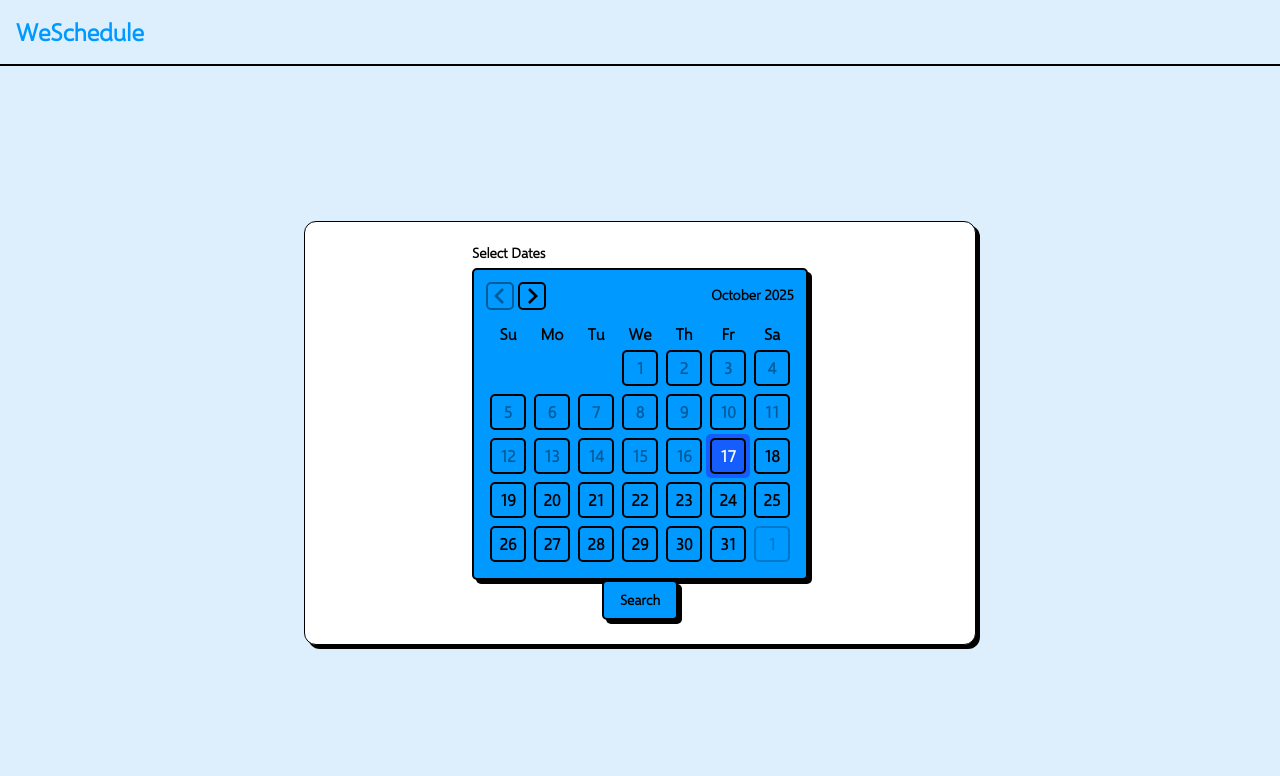
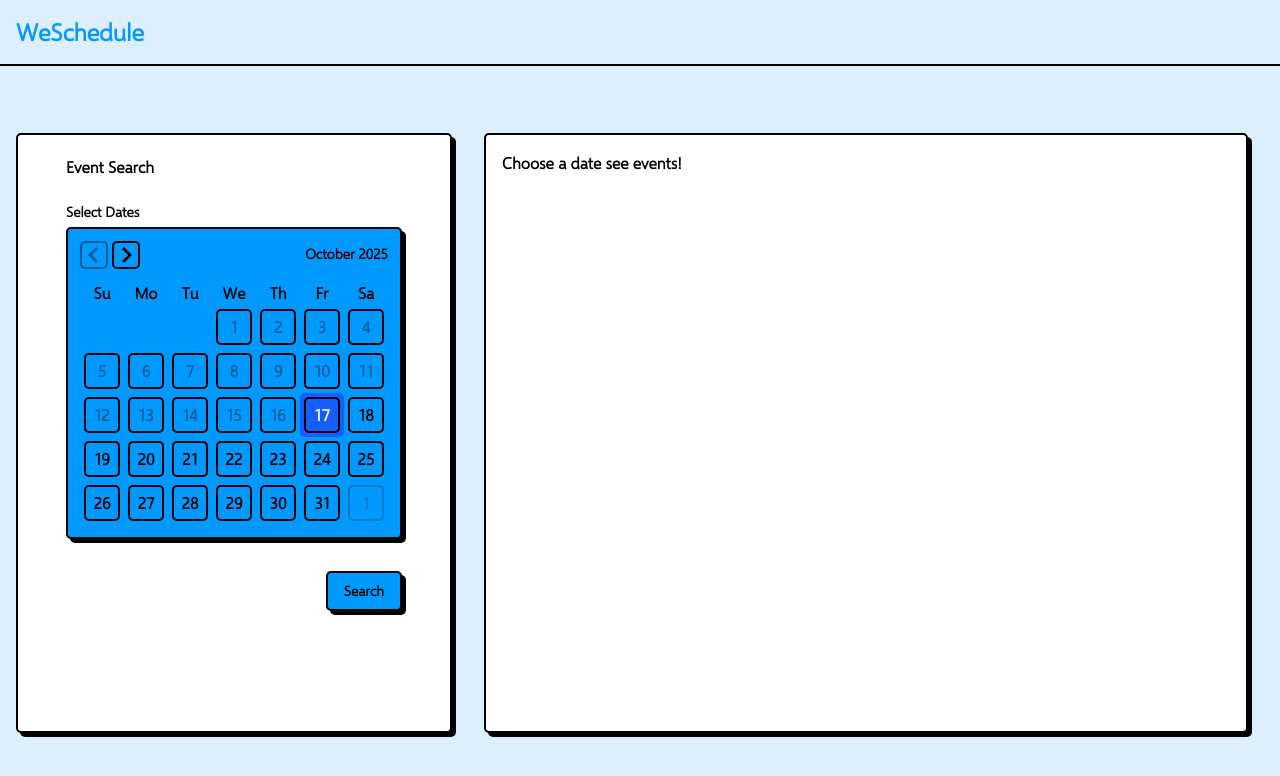
Before and after one commit to SidmoGoesBrrr/weschedule, a Next.js app: page /events in a window 1280 px wide. Shown: the top 776 px of the page. Built offline with nearby package versions, Linux system fonts and the light colour scheme.

Commit message:
made ui look nicer, added link button to availability page for user-created events

```diff
--- a/app/events/page.tsx
+++ b/app/events/page.tsx
@@ -15,10 +15,13 @@ export default function ViewEvents() {
     const search = (dates: string[]) => {
         async function asyncSearch() {
             let response = await getEvents("", "", "", dates);
-            let userEvents = response.events ? response.events.map((event) => ({
-                ...event,
-                link: "", //stub
-            })) : [];
+            let userEvents = response.events ? response.events.map((event) => {
+                const link = event.link ? event.link : `/availability?event_id=${event.id}`;
+                return {
+                    ...event,
+                    link,
+                }
+            }) : [];
             // let corqEvents = []; //stub
             // let sortedEvents = userEvents + corqEvents;
             // sortedEvents.sort();
@@ -37,13 +40,13 @@ export default function ViewEvents() {
                     </Link>
                 </div>
             </header>
-            <div className="pt-15 pb-15 flex flex-row items-center flex-1">
-                <div className="pt-15 pb-15 flex flex-col items-center flex-1">
-                    <div className="w-full max-w-2xl">
+            <div className="py-4 px-4 flex flex-row items-center gap-4 flex-1">
+                <div className="h-auto py-8 flex flex-col items-center flex-1">
+                    <div className="w-full max-w-2xl h-full">
                         <EventSearch search={search} />
                     </div>
                 </div>
-                <div>
+                <div className="w-full h-full px-4">
                     <EventList events={events} />
                 </div>
             </div>
--- a/components/eventlist.tsx
+++ b/components/eventlist.tsx
@@ -1,28 +1,95 @@
 'use client'
 
+import Link from "next/link"
+
+import { Button } from "@/components/ui/button"
+import {
+    Card,
+    CardContent,
+    CardDescription,
+    CardFooter,
+    CardHeader,
+    CardTitle,
+} from "@/components/ui/card"
+import { Label } from '@/components/ui/label'
+
+
 import { Event } from '@/lib/serverEventUtil';
+
+function timeslotToString(timeslot: string) {
+    // assumed format is "MM-DD-YYYY;HH:MM;HH:MM"
+    const dayTemp = new Date(timeslot.slice(0, 10));
+    const startTimeTemp = new Date();
+    startTimeTemp.setHours(Number(timeslot.slice(11, 13)));
+    startTimeTemp.setMinutes(Number(timeslot.slice(14, 16)));
+    const endTimeTemp = new Date();
+    endTimeTemp.setHours(Number(timeslot.slice(17, 19)));
+    endTimeTemp.setMinutes(Number(timeslot.slice(20, 22)));
+
+    const dayString = dayTemp.toLocaleDateString('en-US', {
+        year: 'numeric',
+        month: 'short',
+        day: '2-digit',
+    })
+    const startTimeString = startTimeTemp.toLocaleTimeString('en-US', {
+        hour: 'numeric',
+        minute: 'numeric',
+        hour12: true,
+    })
+    const endTimeString = endTimeTemp.toLocaleTimeString('en-US', {
+        hour: 'numeric',
+        minute: 'numeric',
+        hour12: true,
+    })
+    return dayString + " | " + startTimeString + " to " + endTimeString;
+
+}
 
 export function EventList(props: { events: Event[] }) {
     let eventCards = props.events.map((event) => {
         console.log(event);
         return (
-            <div key={event.id} className="w-full max-w-3xl rounded-xl border border-[var(--border)] bg-[var(--secondary-background)] p-6 shadow-[var(--shadow)]">
-                <div className="flex flex-row flex-wrap justify-center items-start gap-8 min-h-0">
-                    {event.title}
+            <Card key={event.id} className="w-full p-4 mb-4 flex flex-col gap-3">
+                <CardHeader className="p-0">
+                    <CardTitle className="text-lg">
+                        {event.title}
+                    </CardTitle>
+                </CardHeader>
+                <CardDescription className="px-0">
                     {event.description}
-                    {event.location}
-                    {event.timeslots.reduce((acc, curr) => {
-                        return acc + " " + curr;
-                    })}
-                </div>
-            </div>
+                </CardDescription>
+                <CardContent className="p-0 space-y-2">
+                    {event.location ? (
+                        <div>
+                            <Label>Location</Label>
+                            <p className="text-sm">{event.location}</p>
+                        </div>
+                    ) : ""}
+                    <div>
+                        <Label>Dates/Times</Label>
+                        {event.timeslots.map((timeslot) => {
+                            return (
+                                <p key={timeslot} className="text-sm">
+                                    {timeslotToString(timeslot)}
+                                </p>
+                            );
+                        })}
+                    </div>
+                </CardContent>
+                <CardFooter className="p-0">
+                    <Link href={event.link}>
+                        <Button>
+                            Register
+                        </Button>
+                    </Link>
+                </CardFooter>
+            </Card>
         )
-    }
-    );
+    });
 
 
 
-    return (<div>
-        {eventCards}
-    </div>)
+    return (<Card className="flex-1 p-4 bg-[var(--secondary-background)] overflow-y-auto overscroll-y-contain h-[min(75vh,100rem)] [scrollbar-gutter:stable] [scrollbar-width:thin] [scrollbar-color:var(--border)_var(--secondary-background)] [&::-webkit-scrollbar]:w-2.5 [&::-webkit-scrollbar-track]:rounded-full [&::-webkit-scrollbar-track]:bg-foreground/10 [&::-webkit-scrollbar-thumb]:rounded-full [&::-webkit-scrollbar-thumb]:bg-foreground/45 hover:[&::-webkit-scrollbar-thumb]:bg-foreground/60">
+        {eventCards.length == 0 ? "Choose a date see events!" : eventCards}
+    </Card>)
 }
--- a/components/eventsearch.tsx
+++ b/components/eventsearch.tsx
@@ -6,6 +6,14 @@ import { useForm, FieldErrors } from "react-hook-form"
 import { zodResolver } from "@hookform/resolvers/zod"
 
 import { Button } from "@/components/ui/button";
+import {
+    Card,
+    CardContent,
+    CardDescription,
+    CardFooter,
+    CardHeader,
+    CardTitle,
+} from "@/components/ui/card"
 import {
     Form,
     FormControl,
@@ -50,10 +58,15 @@ export function EventSearch(props: { search: (dates: string[]) => void }) {
     function onError(errors: FieldErrors) { }
 
     return (
+        <Card className="min-h-[min(75vh,100rem)] bg-[var(--secondary-background)] p-6">
+            <CardHeader>
+                <CardTitle>Event Search</CardTitle>
+            </CardHeader>
+            <CardContent>
                 <Form {...form}>
-            <form onSubmit={form.handleSubmit(onSubmit, onError)} className="space-y-8">
-                <div className="w-full max-w-3xl rounded-xl border border-[var(--border)] bg-[var(--secondary-background)] p-6 shadow-[var(--shadow)]">
-                    <div className="flex flex-row flex-wrap justify-center items-start gap-8 min-h-0">
+                    <form onSubmit={form.handleSubmit(onSubmit, onError)} className="space-y-8 max-w-[min(30vw,100rem)]">
+                        {/* <div className="min-h-[min(75vh,100rem)] rounded-xl border border-[var(--border)] bg-[var(--secondary-background)] p-6 shadow-[var(--shadow)]"> */}
+                            <div className="justify-end flex flex-row flex-wrap justify-center items-start gap-8 min-h-0">
                                 <FormField
                                     control={form.control}
                                     name="dates"
@@ -68,11 +81,14 @@ export function EventSearch(props: { search: (dates: string[]) => void }) {
                                     )}
                                 />
                             </div>
-                    <div className="flex justify-center gap-4">
+                            <div className="flex justify-end gap-4">
                                 <Button type="submit">Search</Button>
                             </div>
-                </div>
+                        {/* </div> */}
                     </form>
                 </Form>
+
+            </CardContent>
+        </Card>
     )
 }
--- /dev/null
+++ b/components/ui/card.tsx
@@ -0,0 +1,92 @@
+import * as React from "react"
+
+import { cn } from "@/lib/utils"
+
+function Card({ className, ...props }: React.ComponentProps<"div">) {
+  return (
+    <div
+      data-slot="card"
+      className={cn(
+        "rounded-base flex flex-col shadow-shadow border-2 gap-6 py-6 border-border bg-background text-foreground font-base",
+        className,
+      )}
+      {...props}
+    />
+  )
+}
+
+function CardHeader({ className, ...props }: React.ComponentProps<"div">) {
+  return (
+    <div
+      data-slot="card-header"
+      className={cn(
+        "@container/card-header grid auto-rows-min grid-rows-[auto_auto] items-start gap-1.5 px-6 has-[data-slot=card-action]:grid-cols-[1fr_auto] [.border-b]:pb-6",
+        className,
+      )}
+      {...props}
+    />
+  )
+}
+
+function CardTitle({ className, ...props }: React.ComponentProps<"div">) {
+  return (
+    <div
+      data-slot="card-title"
+      className={cn("font-heading leading-none", className)}
+      {...props}
+    />
+  )
+}
+
+function CardDescription({ className, ...props }: React.ComponentProps<"div">) {
+  return (
+    <div
+      data-slot="card-description"
+      className={cn("text-sm font-base", className)}
+      {...props}
+    />
+  )
+}
+
+function CardAction({ className, ...props }: React.ComponentProps<"div">) {
+  return (
+    <div
+      data-slot="card-action"
+      className={cn(
+        "col-start-2 row-span-2 row-start-1 self-start justify-self-end",
+        className,
+      )}
+      {...props}
+    />
+  )
+}
+
+function CardContent({ className, ...props }: React.ComponentProps<"div">) {
+  return (
+    <div
+      data-slot="card-content"
+      className={cn("px-6", className)}
+      {...props}
+    />
+  )
+}
+
+function CardFooter({ className, ...props }: React.ComponentProps<"div">) {
+  return (
+    <div
+      data-slot="card-footer"
+      className={cn("flex items-center px-6 [.border-t]:pt-6", className)}
+      {...props}
+    />
+  )
+}
+
+export {
+  Card,
+  CardHeader,
+  CardFooter,
+  CardTitle,
+  CardDescription,
+  CardContent,
+  CardAction,
+}
```
Lines whose indentation alone changed are shown as unchanged.
